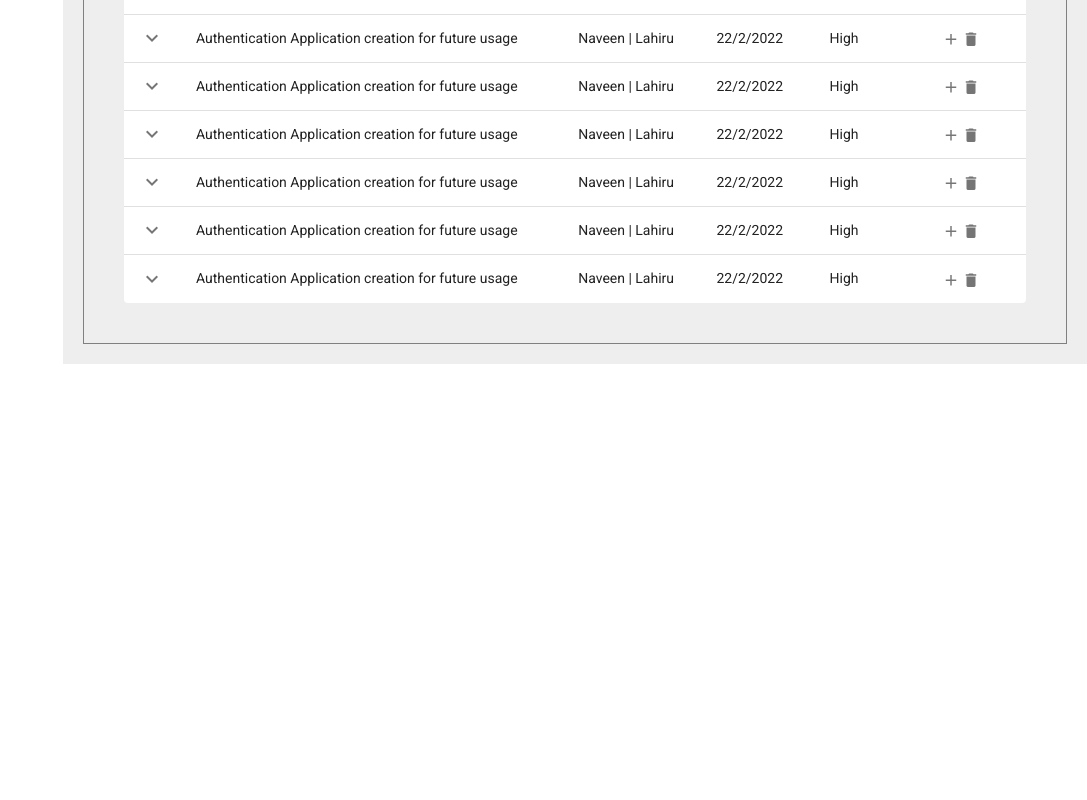
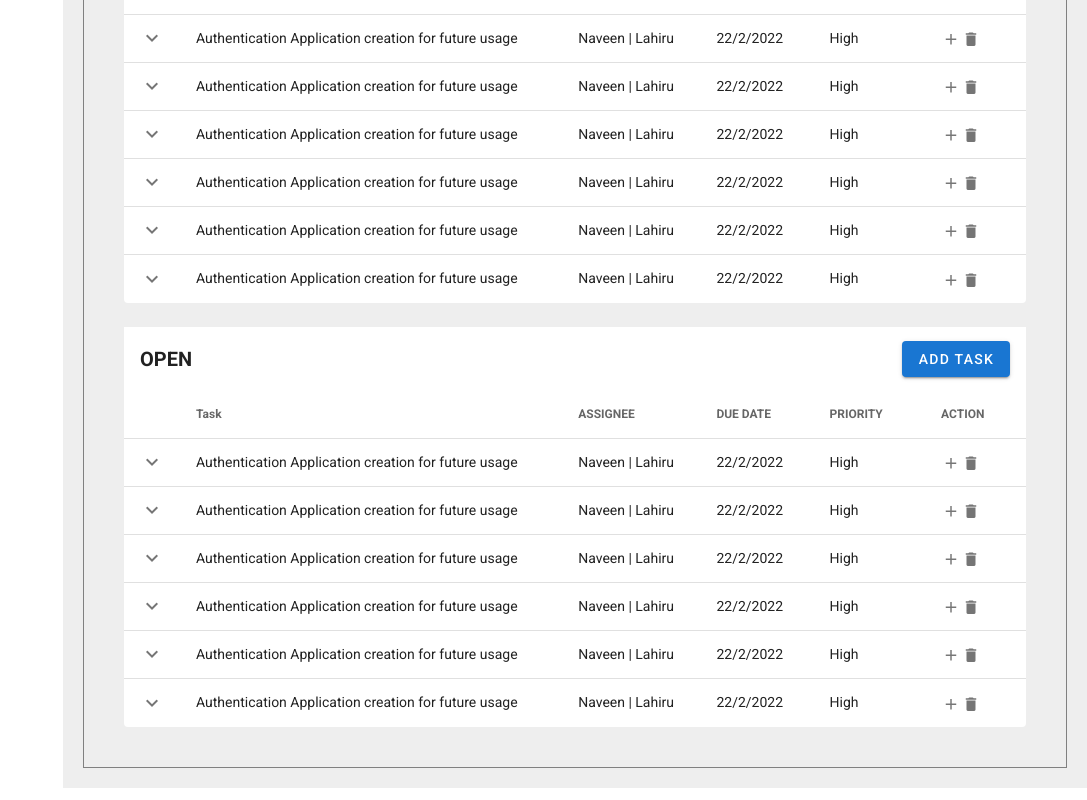
Before and after one commit to NaveenDanj/project-manager-frontend, a Vue app: page /project in a window 1280 px wide. Shown: the part 1115-1915 px from the top of the page, without its empty margins (193-1280 px from the left). Before the commit the page ends 1491 px from the top, so only its background shows below. Built offline with nearby package versions, Linux system fonts and the light colour scheme.

Commit message:
added ui changes to sprint layout

```diff
--- a/src/components/Project/SprintLayout.vue
+++ b/src/components/Project/SprintLayout.vue
@@ -20,6 +20,7 @@
                 <CompletedSprintList />
                 <InProgressSprintList />
                 <PendingSprintList />
+                <OpenSprintList />
 
             </div>
 
@@ -35,14 +36,15 @@
 import CompletedSprintList from './ListComponents/CompletedSprintList.vue'
 import InProgressSprintList from './ListComponents/InProgressSprintList.vue'
 import PendingSprintList from './ListComponents/PendingSprintList.vue'
-
+import OpenSprintList from './ListComponents/OpenSprintList.vue'
 
 export default {
 
     components : {
         CompletedSprintList,
         InProgressSprintList,
-        PendingSprintList
+        PendingSprintList,
+        OpenSprintList
     }
 
 }
```
